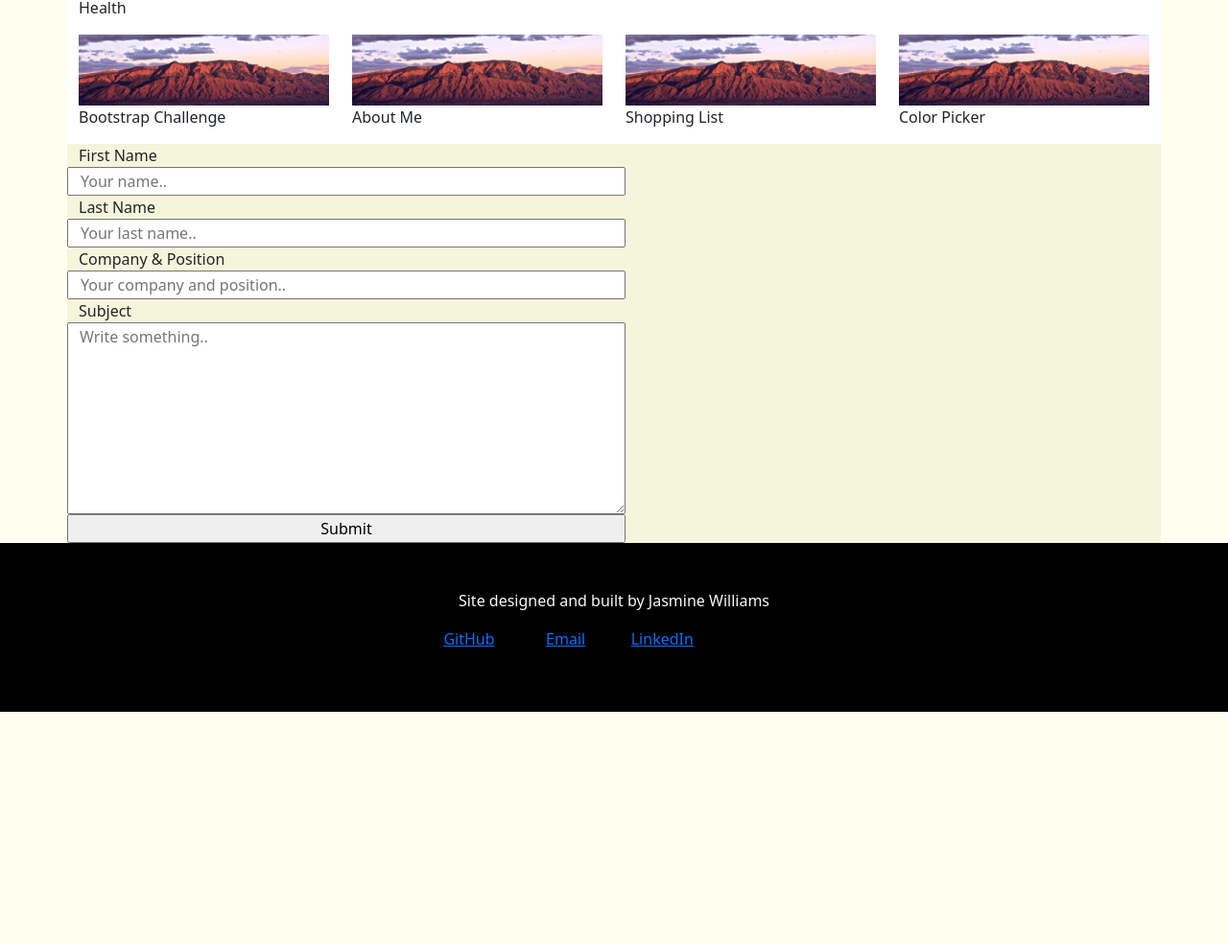
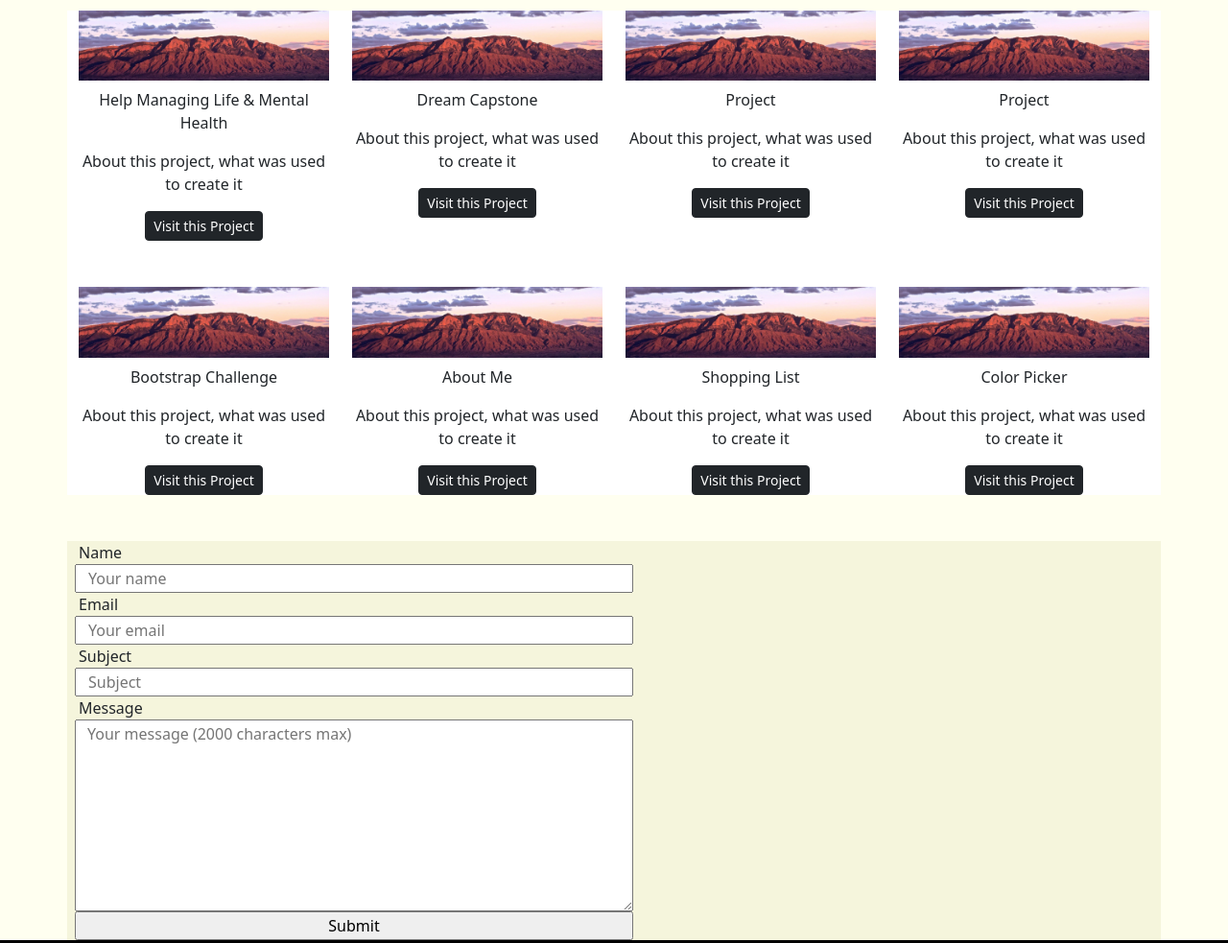
Before and after one commit to JWilliams216/portfolio, a plain HTML site: page site/portfolio.html in a window 1280 px wide. Shown: the part 1019-2002 px from the top of the page at 96% size. Before the commit the page ends 1761 px from the top, so only its background shows below. Drawn offline with nearby package versions, Linux system fonts and the light colour scheme.

Commit message:
Adding fine-tuning style and content

```diff
--- a/site/portfolio.html
+++ b/site/portfolio.html
@@ -40,7 +40,7 @@
     <div class="row">
         <img class="img-fluid" src="sandia.jpg" alt="sandia">
 
-        <div class="col">
+        <div class="col mt-3">
             <div class="jumbotron text-center">
                 <h1 class="display-4">Jasmine Williams</h1>
 <!--                <p class="lead">This is a simple hero unit, a simple jumbotron-style component for calling extra attention to featured content or information.</p>-->
@@ -53,7 +53,7 @@
 </div>
 
 <!--About Me-->
-<div class="container beige">
+<div class="container beige mt-5">
     <div class="row">
         <div class="col-lg-9">
             <p>This section will detail my skill set, showcase my strengths, and personality. Specific skills (CSS, HTML, Bootstrap 5.2, etc.).</p>
@@ -65,8 +65,9 @@
 </div>
 
 <!--Portfolio-->
-<section>
+<section class="mt-5">
 <div class="container white">
+    <!--First row-->
     <div class="row">
         <div class="col">
             <img class="img-fluid" src="sandia.jpg" alt="sandia">
@@ -82,20 +83,30 @@
         </div>
     </div>
     <div class="row">
-        <div class="col">
+        <div class="col text-center mt-2">
             <p>Help Managing Life & Mental Health</p>
+            <p>About this project, what was used to create it</p>
+            <a class="btn btn-dark btn-sm" href="#" role="button">Visit this Project</a>
         </div>
-        <div class="col">
+        <div class="col text-center mt-2">
             <p>Dream Capstone</p>
+            <p>About this project, what was used to create it</p>
+            <a class="btn btn-dark btn-sm" href="#" role="button">Visit this Project</a>
         </div>
-        <div class="col">
+        <div class="col text-center mt-2">
             <p>Project</p>
+            <p>About this project, what was used to create it</p>
+            <a class="btn btn-dark btn-sm" href="#" role="button">Visit this Project</a>
         </div>
-        <div class="col">
+        <div class="col text-center mt-2">
             <p>Project</p>
+            <p>About this project, what was used to create it</p>
+            <a class="btn btn-dark btn-sm" href="#" role="button">Visit this Project</a>
         </div>
     </div>
-    <div class="row">
+
+    <!--Second Row-->
+    <div class="row mt-5">
         <div class="col">
             <img class="img-fluid" src="sandia.jpg" alt="sandia">
         </div>
@@ -110,51 +121,62 @@
         </div>
     </div>
     <div class="row">
-        <div class="col">
+        <div class="col text-center mt-2">
             <p>Bootstrap Challenge</p>
+            <p>About this project, what was used to create it</p>
+            <a class="btn btn-dark btn-sm" href="#" role="button">Visit this Project</a>
         </div>
-        <div class="col">
+        <div class="col text-center mt-2">
             <p>About Me</p>
+            <p>About this project, what was used to create it</p>
+            <a class="btn btn-dark btn-sm" href="#" role="button">Visit this Project</a>
         </div>
-        <div class="col">
+        <div class="col text-center mt-2">
             <p>Shopping List</p>
+            <p>About this project, what was used to create it</p>
+            <a class="btn btn-dark btn-sm" href="#" role="button">Visit this Project</a>
         </div>
-        <div class="col">
+        <div class="col text-center mt-2">
             <p>Color Picker</p>
+            <p>About this project, what was used to create it</p>
+            <a class="btn btn-dark btn-sm" href="#" role="button">Visit this Project</a>
         </div>
     </div>
 </div>
 </section>
 
 <!--Contact-->
+<section class="mt-5">
 <div class="container beige">
-    <div class="col-lg-3"></div>
+    <div class="col-lg-3">
+
+    </div>
     <div class="col-lg-6">
 <!--    <form action="action_page.php">-->
     <div class="row">
-        <label for="fname">First Name</label>
-        <input type="text" id="fname" name="firstname" placeholder="Your name..">
+        <label for="name">Name</label>
+        <input type="text" id="name" name="name" placeholder="Your name" class="ms-2">
     </div>
     <div class="row">
-        <label for="lname">Last Name</label>
-        <input type="text" id="lname" name="lastname" placeholder="Your last name..">
+        <label for="email">Email</label>
+        <input type="text" id="email" name="email" placeholder="Your email" class="ms-2">
     </div>
     <div class="row">
-            <label for="comandpos">Company & Position</label>
-            <input type="text" id="comandpos" name="lastname" placeholder="Your company and position..">
+            <label for="subject">Subject</label>
+            <input type="text" id="subject" name="subject" placeholder="Subject" class="ms-2">
     </div>
     <div class="row">
-        <label for="subject">Subject</label>
-        <textarea id="subject" name="subject" placeholder="Write something.." style="height:200px"></textarea>
+        <label for="message">Message</label>
+        <textarea id="message" name="message" placeholder="Your message (2000 characters max)" class="ms-2" style="height:200px"></textarea>
     </div>
         <div class="row">
-        <input type="submit" value="Submit">
+        <input type="submit" value="Submit" class="ms-2">
     </div>
 <!--    </form>-->
     </div>
     <div class="col-lg-3"></div>
-
 </div>
+</section>
 
 <!--Footer-->
 <div class="container-fluid black text-light text-center px-5 pt-5 ">
```
